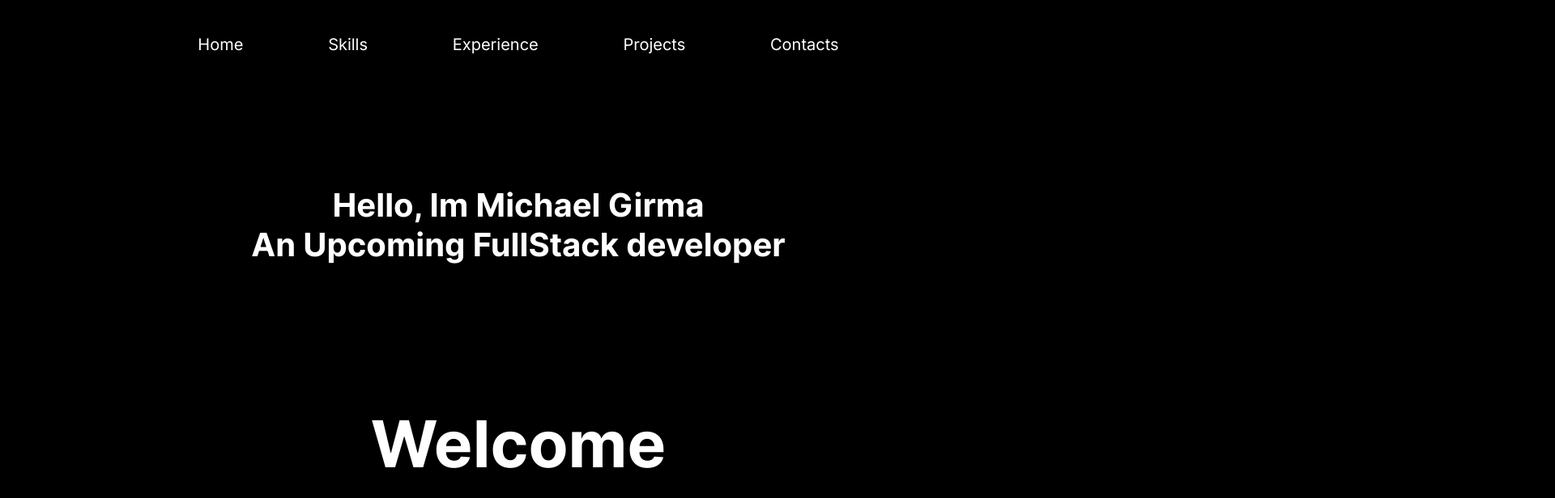
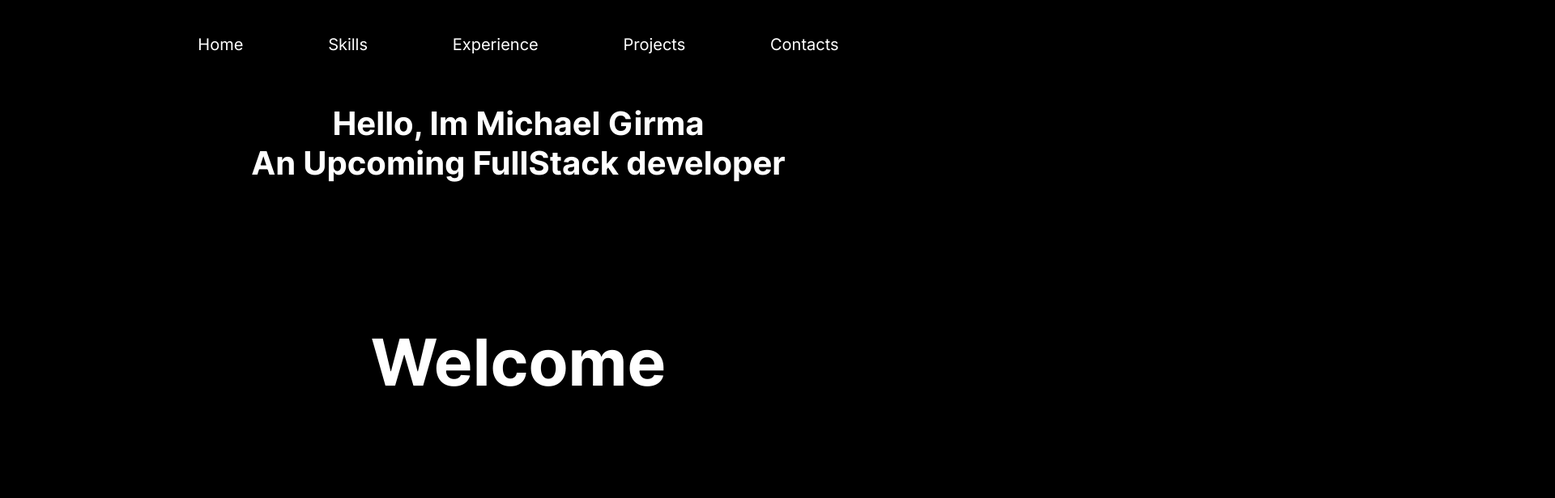
Before and after one commit to michaelgirma/Portfolio, a Next.js app: page / in a window 1280 px wide. Shown: the top 616 px of the page at 81% size, 1920 px wide, since content can reach past the window. Built offline with nearby package versions, Linux system fonts and the light colour scheme.

Commit message:
fixed an error

```diff
--- a/app/Components/Navbar.tsx
+++ b/app/Components/Navbar.tsx
@@ -46,7 +46,7 @@
 
     return(
       <>
-        <div id="Navbar" id="fade-in">
+        <div id="Navbar" className="fade-in">
             <div id="NavbarContainer">
               <div id="MenuContainer">
                 <div id="MenuListContainer" className={isMenuOpen ? "open" : ""}>
@@ -80,7 +80,7 @@
                     background-color: black;
                     z-index: 9999;
                }
-               #fade-in {
+               .fade-in {
                 opacity: 0;
                 animation-name: fadeInAnimation;
                 animation-duration: 2s;
```
